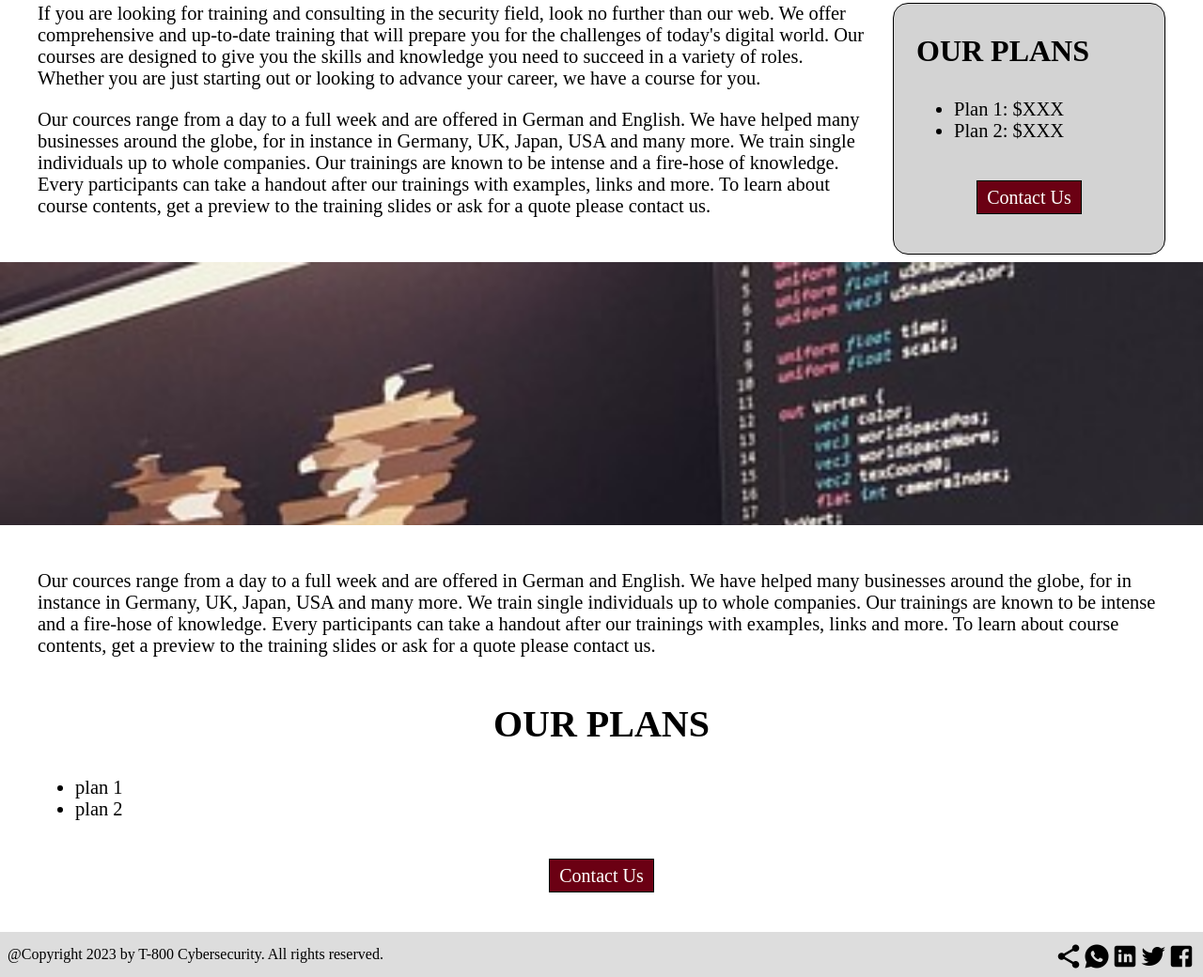
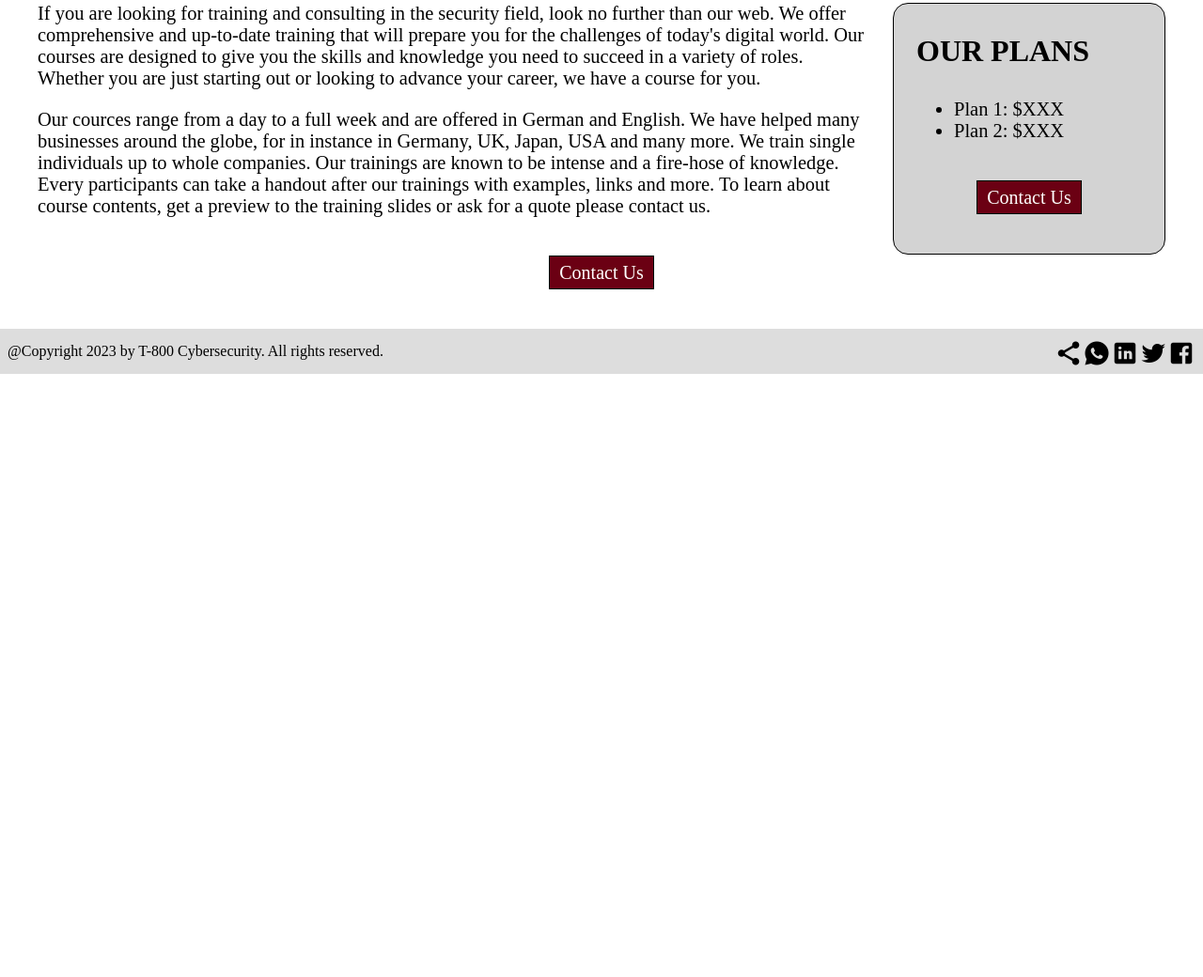
Before and after one commit to fontvu/BTU-WebDocs-WS22, a plain HTML site: page docs/service_training_consulting.html in a window 1280 px wide. Shown: the part 663-1703 px from the top of the page at 94% size. After the commit the page ends 1061 px from the top, so only its background shows below. Drawn offline with Linux system fonts and the light colour scheme; files whose address does not match are found by name.

Commit message:
Update service_training_consulting.html

```diff
--- a/docs/service_training_consulting.html
+++ b/docs/service_training_consulting.html
@@ -70,25 +70,6 @@
         </p>
     </div>
 
-    <div class="imagespacer" style="background-image: url('/BTU-WebDocs-WS22/Images/software_test_400x400.jpg')"></div>
-
-    <div class="content">
-        <p> Our cources range from a day to a full week and are offered in German and English. We have helped many
-            businesses around the globe, for in instance in Germany, UK, Japan, USA and many more.
-            We train single individuals up to whole companies. Our trainings are known to be intense and a
-            fire-hose of knowledge. Every participants can take a handout after our trainings with examples, links
-            and more. To learn about course contents, get a preview to the training slides or ask for a quote please
-            contact us. </p>
-    </div>
-
-    <div class="content">
-        <h2>Our plans</h2>
-        <ul>
-            <li>plan 1</li>
-            <li>plan 2</li>
-        </ul>
-    </div>
-
     <div class="content center">
         <a class="button" href="about_us.html" target="_blank">Contact Us</a>
     </div>
```
